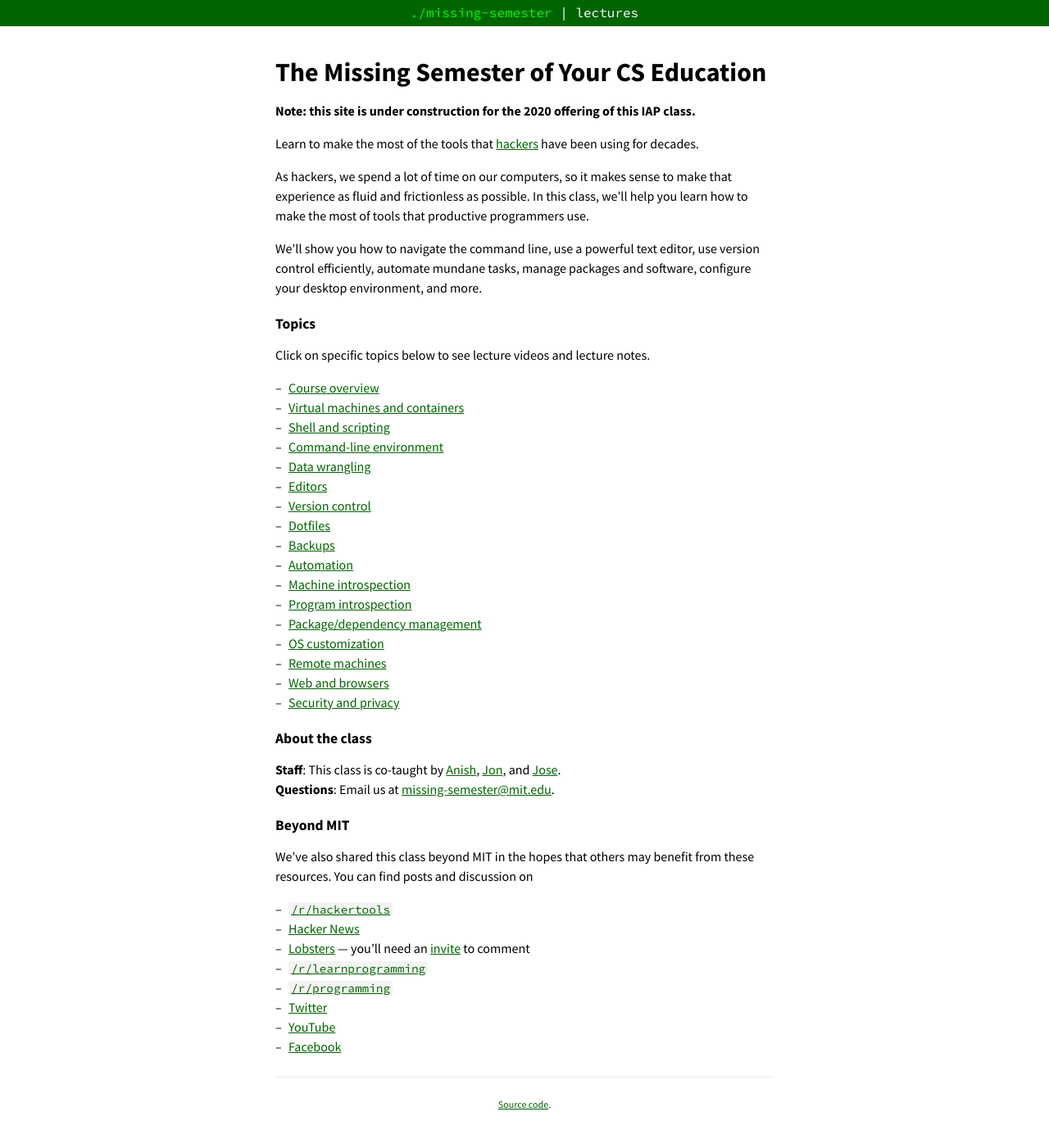
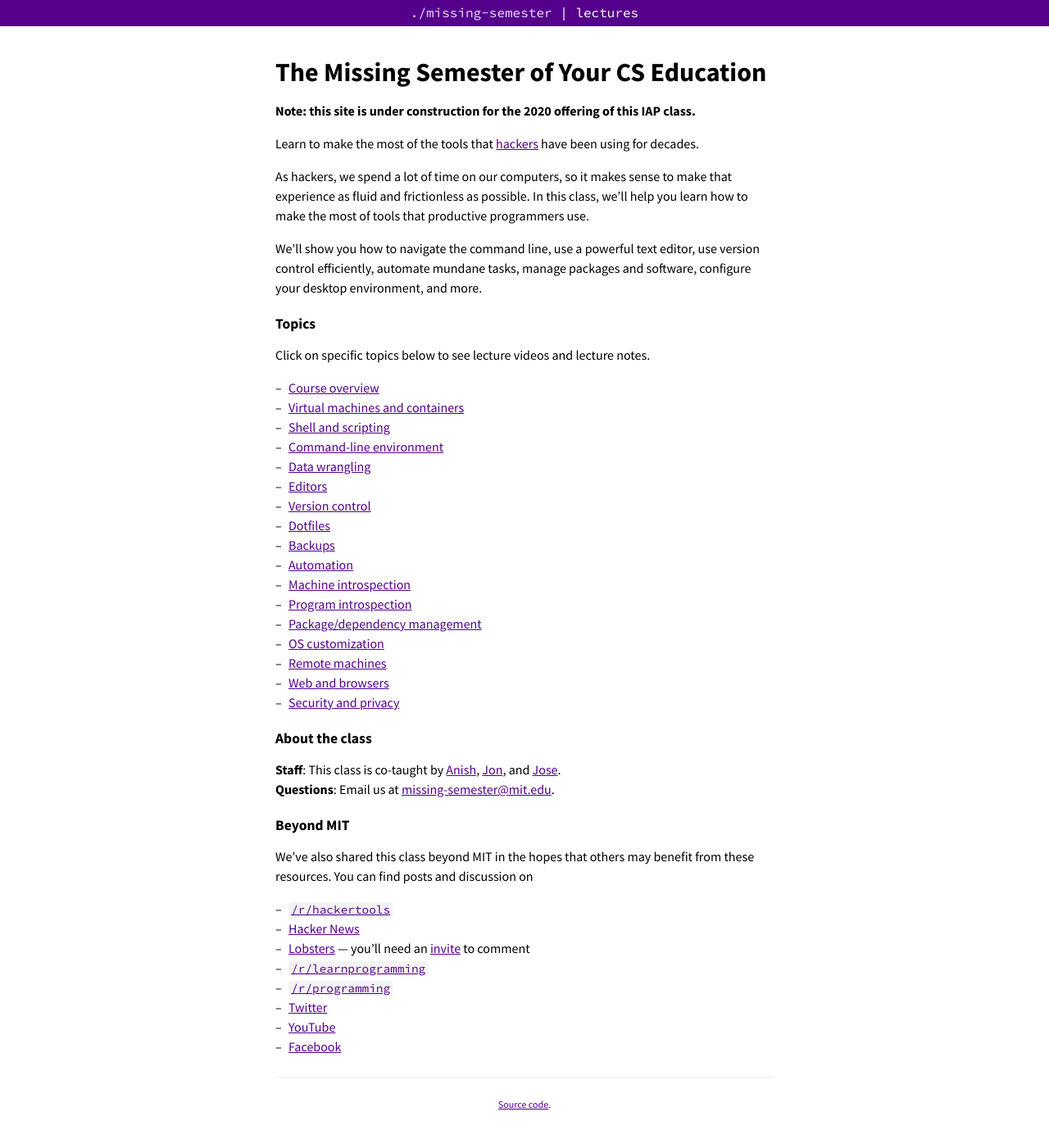
Before and after one commit to missing-semester-cn/missing-semester-cn.github.io, a Jekyll site: the page built from index.md, in a window 1280 px wide. Shown: the whole page at 82% size. Built offline with Jekyll 4.4.1, drawn with Linux system fonts in a browser that asks for light colours.

Commit message:
Change color scheme
Change color scheme to be different from hacker-tools.github.io.

```diff
--- a/static/css/main.css
+++ b/static/css/main.css
@@ -112,13 +112,13 @@ pre code {
 }
 
 a {
-  color: #006400;
+  color: #54008c;
   text-decoration: underline;
 }
 
 a:hover {
   color: #fff;
-  background-color: #006400;
+  background-color: #54008c;
 }
 
 img, video {
@@ -197,7 +197,7 @@ hr {
   margin: 0;
   padding: 0.25rem 1rem;
   font-family: "Source Code Pro", "Menlo", "DejaVu Sans Mono", "Lucida Console", monospace;
-  background: #006400;
+  background: #54008c;
   color: #fff;
 }
 
@@ -218,7 +218,7 @@ hr {
 }
 
 a#logo {
-  color: #0f0;
+  color: #f2deff;
 }
 
 a:hover#logo {
```
